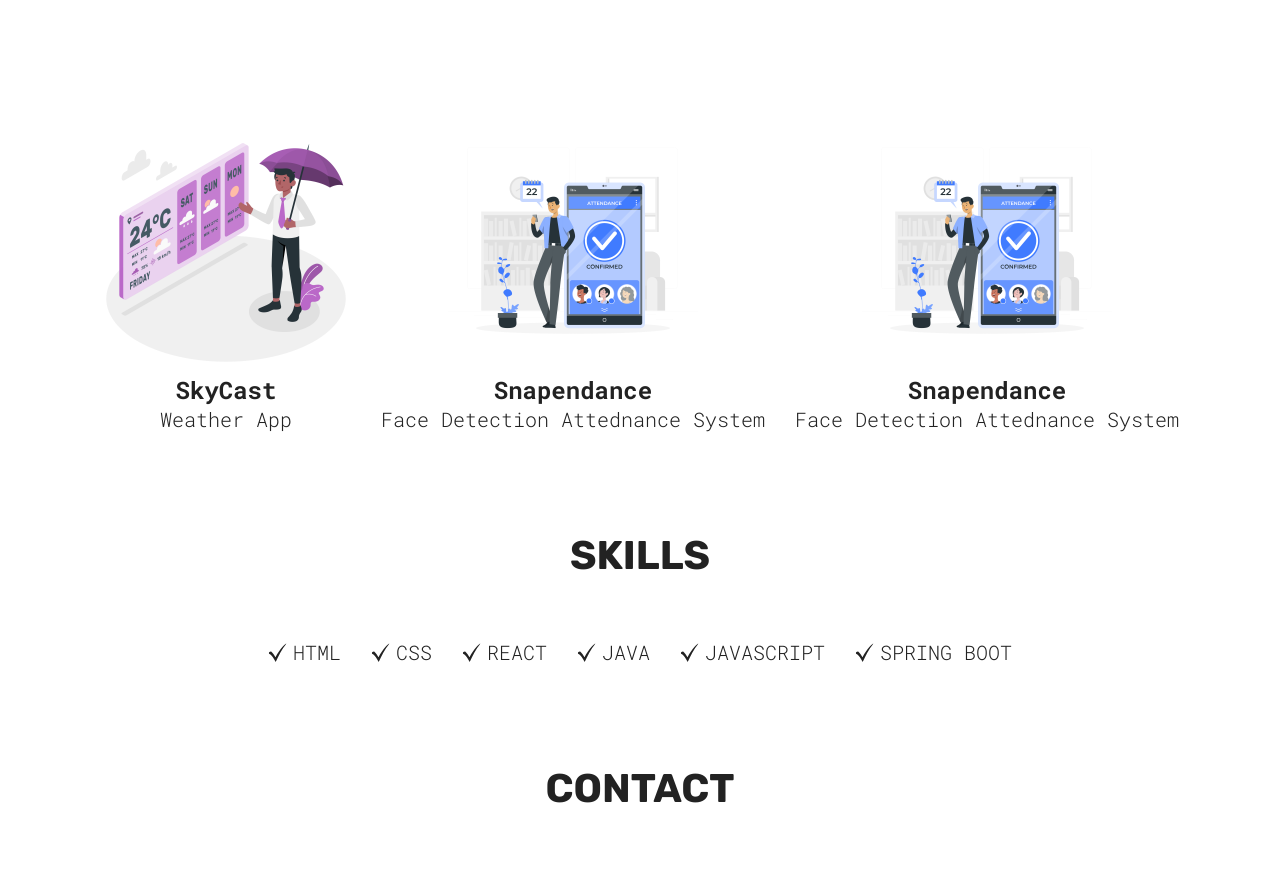
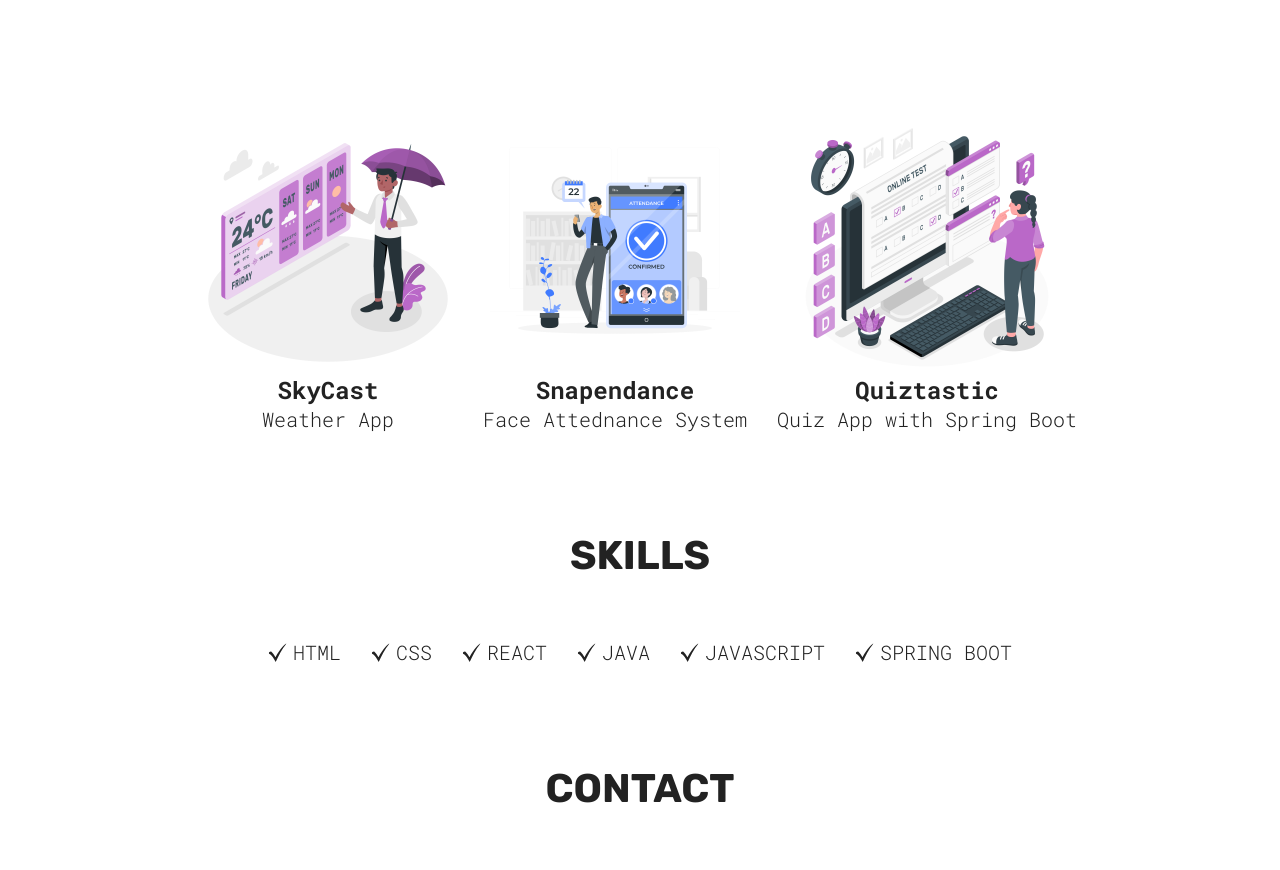
Before and after one commit to Krishnakumar40/portfolio, a React (Vite) app: page / in a window 1280 px wide. Shown: the part 840-1710 px from the top of the page. Built offline with nearby package versions, Linux system fonts and the light colour scheme.

Commit message:
quiz-app added

```diff
--- a/src/common/projectData.js
+++ b/src/common/projectData.js
@@ -1,6 +1,7 @@
 // projectData.js
 import Weather from '../assets/Weather-app.png'
 import Attednance from '../assets/Attednance-system.png'
+import  Quiz from '../assets/Quiz-Application.png'
 export const projectData = [
     {
       src: Weather,
@@ -12,13 +13,13 @@ export const projectData = [
       src: Attednance,
       link: 'https://github.com/Krishnakumar40/Face-Attednance-System',
       h3: 'Snapendance',
-      p: 'Face Detection Attednance System',
+      p: 'Face Attednance System',
     },
     {
-        src: Attednance,
-        link: 'https://github.com/Krishnakumar40/Face-Attednance-System',
-        h3: 'Snapendance',
-        p: 'Face Detection Attednance System',
+        src: Quiz,
+        link: 'https://github.com/Krishnakumar40/QuizApplication',
+        h3: 'Quiztastic',
+        p: 'Quiz App with Spring Boot',
       },
 
   ];
```
Also changed, not shown: src/assets/Quiz-Application.png (added).
